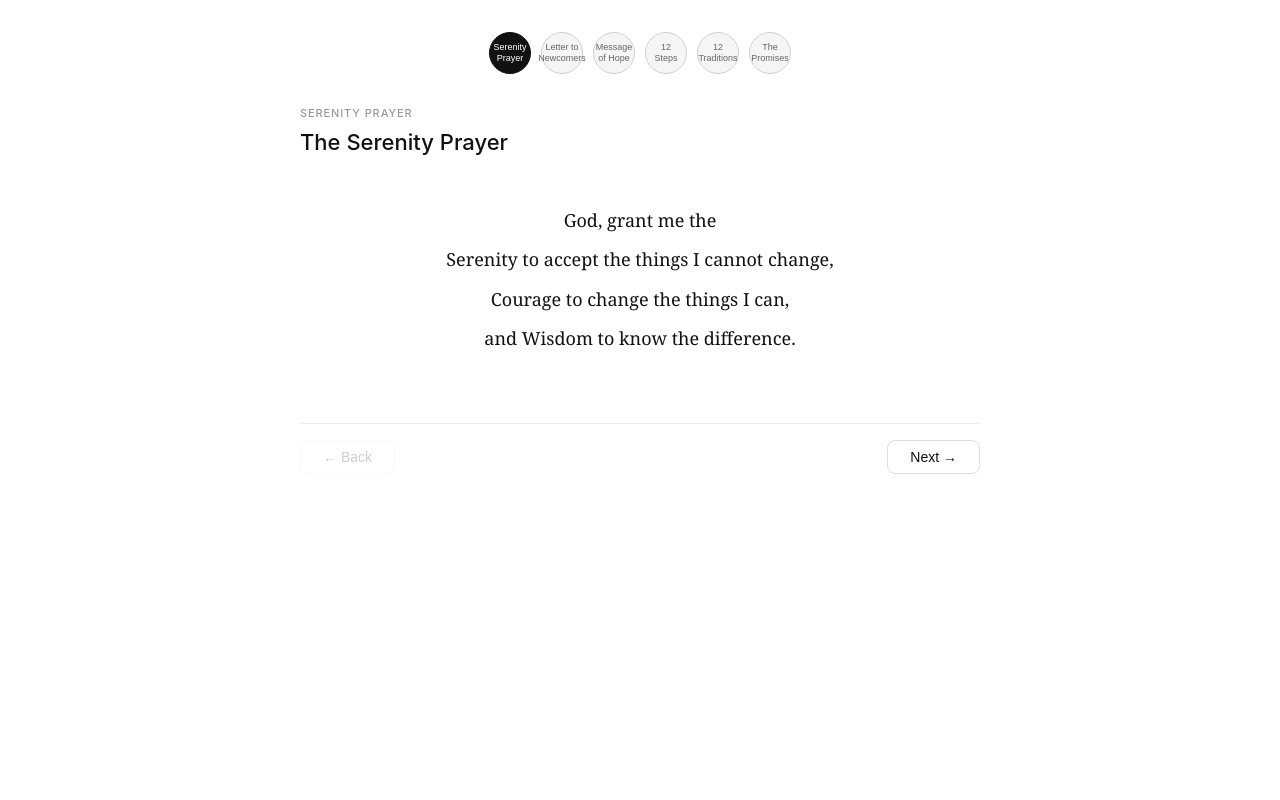
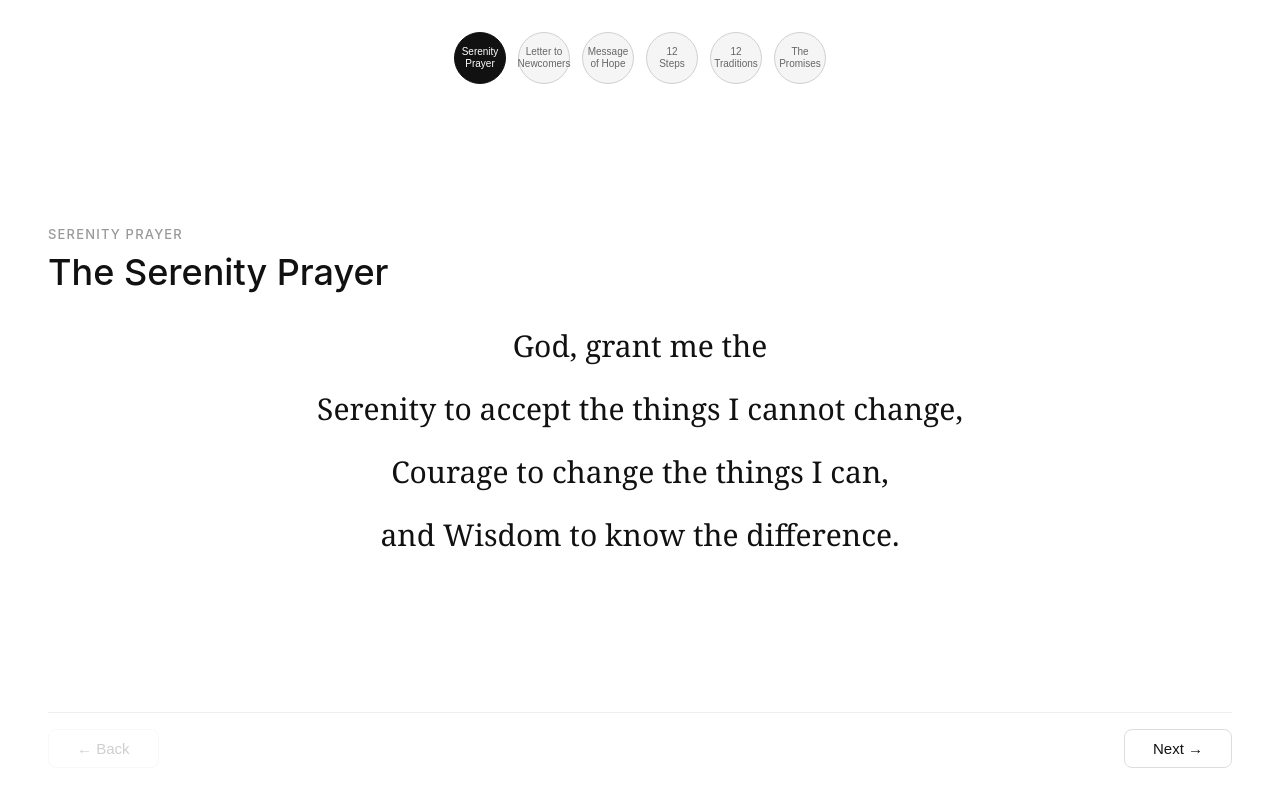
Before and after one commit to midweekmeeting/slides, a plain HTML site: page index.html in a window 1280 px wide. Drawn offline with Linux system fonts and the light colour scheme.

Commit message:
increase font-size with clamp

```diff
--- a/index.html
+++ b/index.html
@@ -6,39 +6,35 @@
 <title>Wednesday Meeting</title>
 <style>
   *, *::before, *::after { box-sizing: border-box; margin: 0; padding: 0; }
-  html, body { height: 100%; }
+  html, body { height: 100%; overflow: hidden; }
   body {
     font-family: -apple-system, BlinkMacSystemFont, "Segoe UI", Roboto, sans-serif;
     background: #fff;
     color: #111;
-    min-height: 100vh;
-    display: flex;
-    align-items: flex-start;
-    justify-content: center;
-    padding: 2rem 1rem;
+    height: 100vh;
   }
   .shell {
-    width: 100%;
-    max-width: 680px;
     display: flex;
     flex-direction: column;
-    min-height: 520px;
+    height: 100vh;
+    padding: 2rem 3rem;
   }
   .nav-circles {
     display: flex;
-    gap: 10px;
+    gap: 12px;
     flex-wrap: wrap;
-    margin-bottom: 2rem;
+    margin-bottom: 1.75rem;
     justify-content: center;
+    flex-shrink: 0;
   }
   .circle-btn {
-    width: 42px;
-    height: 42px;
+    width: 52px;
+    height: 52px;
     border-radius: 50%;
     border: 1.5px solid #d0d0d0;
     background: #f5f5f5;
     cursor: pointer;
-    font-size: 9px;
+    font-size: 10px;
     font-weight: 500;
     color: #666;
     display: flex;
@@ -49,54 +45,71 @@
     padding: 4px;
     transition: all 0.15s;
     white-space: pre;
+    flex-shrink: 0;
   }
   .circle-btn:hover { border-color: #999; color: #111; }
   .circle-btn.active { background: #111; color: #fff; border-color: #111; }
-  .slide { display: none; flex: 1; flex-direction: column; }
+  .slides-wrap {
+    flex: 1;
+    display: flex;
+    flex-direction: column;
+    overflow: hidden;
+  }
+  .slide { display: none; flex: 1; flex-direction: column; overflow: hidden; }
   .slide.active { display: flex; }
-  .slide-inner { flex: 1; padding-bottom: 1.5rem; }
+  .slide-inner {
+    flex: 1;
+    display: flex;
+    flex-direction: column;
+    justify-content: center;
+    overflow: hidden;
+    padding-bottom: 1rem;
+  }
   .section-label {
-    font-size: 11px;
+    font-size: 13px;
     font-weight: 500;
-    letter-spacing: 0.08em;
+    letter-spacing: 0.09em;
     text-transform: uppercase;
     color: #999;
-    margin-bottom: 0.5rem;
+    margin-bottom: 0.6rem;
+    flex-shrink: 0;
   }
   .slide-title {
-    font-size: 22px;
+    font-size: clamp(24px, 3vw, 36px);
     font-weight: 500;
     color: #111;
     margin-bottom: 1.25rem;
-    line-height: 1.3;
+    line-height: 1.2;
+    flex-shrink: 0;
   }
   .slide-subtitle {
-    font-size: 12px;
+    font-size: clamp(13px, 1.4vw, 16px);
     color: #888;
     margin-bottom: 1rem;
     font-style: italic;
+    flex-shrink: 0;
   }
   .slide-body {
-    font-size: 16px;
+    font-size: clamp(17px, 2vw, 24px);
     color: #222;
     line-height: 1.8;
   }
   .slide-body p { margin-bottom: 1rem; }
-  .slide-body ol, .slide-body ul { padding-left: 1.4rem; }
+  .slide-body ol, .slide-body ul { padding-left: 1.5rem; }
   .slide-body li { margin-bottom: 0.65rem; line-height: 1.75; }
   .prayer-text {
-    font-size: 18px;
-    line-height: 2.2;
+    font-size: clamp(20px, 2.5vw, 30px);
+    line-height: 2.1;
     color: #111;
     text-align: center;
-    padding: 1.5rem 0;
     font-family: Georgia, "Times New Roman", serif;
   }
   .page-indicator {
-    font-size: 12px;
+    font-size: 13px;
     color: #aaa;
     text-align: center;
-    margin-bottom: 0.75rem;
+    margin-bottom: 0.6rem;
+    flex-shrink: 0;
   }
   .nav-btns {
     display: flex;
@@ -104,13 +117,14 @@
     align-items: center;
     border-top: 1px solid #eee;
     padding-top: 1rem;
+    flex-shrink: 0;
   }
   .nav-btn {
     background: transparent;
     border: 1px solid #ddd;
     border-radius: 8px;
-    padding: 8px 22px;
-    font-size: 14px;
+    padding: 10px 28px;
+    font-size: 15px;
     font-weight: 500;
     cursor: pointer;
     color: #111;
@@ -125,7 +139,7 @@
     .circle-btn:hover { border-color: #888; color: #eee; }
     .circle-btn.active { background: #eee; color: #111; border-color: #eee; }
     .slide-title { color: #eee; }
-    .section-label { color: #666; }
+    .section-label { color: #555; }
     .slide-subtitle { color: #777; }
     .slide-body { color: #ccc; }
     .prayer-text { color: #eee; }
@@ -139,7 +153,7 @@
 <body>
 <div class="shell">
   <div class="nav-circles" id="navCircles"></div>
-  <div id="slides"></div>
+  <div class="slides-wrap" id="slides"></div>
 </div>
 
 <script>
@@ -148,93 +162,51 @@ const sections = [
     short: "Serenity\nPrayer",
     label: "The Serenity Prayer",
     pages: [
-      {
-        content: `<p class="prayer-text">God, grant me the<br>Serenity to accept the things I cannot change,<br>Courage to change the things I can,<br>and Wisdom to know the difference.</p>`
-      }
+      { content: `<p class="prayer-text">God, grant me the<br>Serenity to accept the things I cannot change,<br>Courage to change the things I can,<br>and Wisdom to know the difference.</p>` }
     ]
   },
   {
     short: "Letter to\nNewcomers",
     label: "A Letter to Newcomers",
     pages: [
-      {
-        content: `<p>For any newcomers with us for their first meeting, welcome! We acknowledge you for the courage it took to get here. At the end there will be a time for you to ask questions and get contact information from others to support you in your recovery.</p><p>It is suggested that you attend six meetings before deciding if SAA is for you. Please know you are welcome here and do keep coming back. You have found a safe place in which to heal yourself from harmful sexual behaviours.</p>`
-      },
-      {
-        content: `<p>Recovery meetings offer an accepting, non-judgmental environment where we can share our common struggles and learn how to apply some simple principles in our everyday lives.</p><p>The only requirement for membership is a desire to stop addictive sexual behaviours. There are no application forms or registration fees. We practise strict anonymity and confidentiality, so that our meetings are a safe place for all of us. Whoever we meet and whatever is said in a meeting is confidential and should not be disclosed to anyone else.</p>`
-      }
+      { content: `<p>For any newcomers with us for their first meeting, welcome! We acknowledge you for the courage it took to get here. At the end there will be a time for you to ask questions and get contact information from others to support you in your recovery.</p><p>It is suggested that you attend six meetings before deciding if SAA is for you. Please know you are welcome here and do keep coming back. You have found a safe place in which to heal yourself from harmful sexual behaviours.</p>` },
+      { content: `<p>Recovery meetings offer an accepting, non-judgmental environment where we can share our common struggles and learn how to apply some simple principles in our everyday lives.</p><p>The only requirement for membership is a desire to stop addictive sexual behaviours. There are no application forms or registration fees. We practise strict anonymity and confidentiality, so that our meetings are a safe place for all of us. Whoever we meet and whatever is said in a meeting is confidential and should not be disclosed to anyone else.</p>` }
     ]
   },
   {
     short: "Message\nof Hope",
     label: "A Message of Hope",
     pages: [
-      {
-        subtitle: "For sex addicts in the LGBT communities — adapted from SAA literature",
-        content: `<p>Sex Addicts Anonymous is a spiritual program based on the principles and traditions of Alcoholics Anonymous. We are grateful to A.A. for this gift which makes our recovery possible.</p><p>Our primary purpose is to stop our addictive sexual behaviour and to help others recover from sexual addiction. We find a new way of living through the SAA program and carry our message to others seeking recovery. Membership is open to all who have a desire to stop addictive sexual behaviour. There is no other requirement.</p>`
-      },
-      {
-        subtitle: "For sex addicts in the LGBT communities — adapted from SAA literature",
-        content: `<p>Our fellowship is open to anyone regardless of age, race, religion, ethnic background, marital status, or occupation. We welcome members of any sexual orientation or gender.</p><p>Many of our sexual behaviours produced negative consequences. These behaviours are not gender specific and may cross lines of sexual orientation.</p>`
-      },
-      {
-        subtitle: "For sex addicts in the LGBT communities — adapted from SAA literature",
-        content: `<p>For many of us, the spiral of sexual addiction led to what we called "hitting rock bottom" — to reach such a low point mentally, physically, emotionally, and spiritually that we break through our denial.</p><p>We now use our sense of surrender in a healthy manner. Previously we surrendered to the destructive addictive sexual behaviours that caused great damage in our lives. Now we start to surrender and become teachable, to a healthier way of life filled with hope, growth, and change.</p>`
-      }
+      { subtitle: "For sex addicts in the LGBT communities — adapted from SAA literature", content: `<p>Sex Addicts Anonymous is a spiritual program based on the principles and traditions of Alcoholics Anonymous. We are grateful to A.A. for this gift which makes our recovery possible.</p><p>Our primary purpose is to stop our addictive sexual behaviour and to help others recover from sexual addiction. Membership is open to all who have a desire to stop addictive sexual behaviour. There is no other requirement.</p>` },
+      { subtitle: "For sex addicts in the LGBT communities — adapted from SAA literature", content: `<p>Our fellowship is open to anyone regardless of age, race, religion, ethnic background, marital status, or occupation. We welcome members of any sexual orientation or gender.</p><p>Many of our sexual behaviours produced negative consequences. These behaviours are not gender specific and may cross lines of sexual orientation.</p>` },
+      { subtitle: "For sex addicts in the LGBT communities — adapted from SAA literature", content: `<p>For many of us, the spiral of sexual addiction led to what we called "hitting rock bottom" — to reach such a low point mentally, physically, emotionally, and spiritually that we break through our denial.</p><p>We now use our sense of surrender in a healthy manner. Now we start to surrender and become teachable, to a healthier way of life filled with hope, growth, and change.</p>` }
     ]
   },
   {
     short: "12\nSteps",
     label: "The Twelve Steps of SAA",
     pages: [
-      {
-        subtitle: "Sex Addicts Anonymous, p. 20–21",
-        content: `<ol start="1"><li>We admitted we were powerless over addictive sexual behaviour — that our lives had become unmanageable.</li><li>Came to believe that a Power greater than ourselves could restore us to sanity.</li><li>Made a decision to turn our will and our lives over to the care of God as we understood God.</li><li>Made a searching and fearless moral inventory of ourselves.</li></ol>`
-      },
-      {
-        subtitle: "Sex Addicts Anonymous, p. 20–21",
-        content: `<ol start="5"><li>Admitted to God, to ourselves, and to another human being the exact nature of our wrongs.</li><li>Were entirely ready to have God remove all these defects of character.</li><li>Humbly asked God to remove our shortcomings.</li><li>Made a list of all persons we had harmed and became willing to make amends to them all.</li></ol>`
-      },
-      {
-        subtitle: "Sex Addicts Anonymous, p. 20–21",
-        content: `<ol start="9"><li>Made direct amends to such people wherever possible, except when to do so would injure them or others.</li><li>Continued to take personal inventory and when we were wrong promptly admitted it.</li><li>Sought through prayer and meditation to improve our conscious contact with God as we understood God, praying only for knowledge of God's will for us and the power to carry that out.</li><li>Having had a spiritual awakening as the result of these steps, we tried to carry this message to other sex addicts and to practise these principles in our lives.</li></ol>`
-      }
+      { subtitle: "Sex Addicts Anonymous, p. 20–21", content: `<ol start="1"><li>We admitted we were powerless over addictive sexual behaviour — that our lives had become unmanageable.</li><li>Came to believe that a Power greater than ourselves could restore us to sanity.</li><li>Made a decision to turn our will and our lives over to the care of God as we understood God.</li><li>Made a searching and fearless moral inventory of ourselves.</li></ol>` },
+      { subtitle: "Sex Addicts Anonymous, p. 20–21", content: `<ol start="5"><li>Admitted to God, to ourselves, and to another human being the exact nature of our wrongs.</li><li>Were entirely ready to have God remove all these defects of character.</li><li>Humbly asked God to remove our shortcomings.</li><li>Made a list of all persons we had harmed and became willing to make amends to them all.</li></ol>` },
+      { subtitle: "Sex Addicts Anonymous, p. 20–21", content: `<ol start="9"><li>Made direct amends to such people wherever possible, except when to do so would injure them or others.</li><li>Continued to take personal inventory and when we were wrong promptly admitted it.</li><li>Sought through prayer and meditation to improve our conscious contact with God as we understood God, praying only for knowledge of God's will for us and the power to carry that out.</li><li>Having had a spiritual awakening as the result of these steps, we tried to carry this message to other sex addicts and to practise these principles in our lives.</li></ol>` }
     ]
   },
   {
     short: "12\nTraditions",
     label: "The Twelve Traditions of SAA",
     pages: [
-      {
-        subtitle: "Sex Addicts Anonymous, p. 77",
-        content: `<ol start="1"><li>Our common welfare should come first; personal recovery depends upon SAA unity.</li><li>For our group purpose there is but one ultimate authority — a loving God as expressed in our group conscience. Our leaders are but trusted servants; they do not govern.</li><li>The only requirement for SAA membership is a desire to stop addictive sexual behaviour.</li><li>Each group should be autonomous except in matters affecting other groups or SAA as a whole.</li></ol>`
-      },
-      {
-        subtitle: "Sex Addicts Anonymous, p. 77",
-        content: `<ol start="5"><li>Each group has but one primary purpose — to carry its message to the sex addict who still suffers.</li><li>An SAA group ought never endorse, finance, or lend the SAA name to any related facility or outside enterprise, lest problems of money, property, and prestige divert us from our primary purpose.</li><li>Every SAA group ought to be fully self-supporting.</li><li>SAA should remain forever nonprofessional, but our service centres may employ special workers.</li></ol>`
-      },
-      {
-        subtitle: "Sex Addicts Anonymous, p. 77",
-        content: `<ol start="9"><li>SAA, as such, ought never be organised; but we may create service boards or committees directly responsible to those they serve.</li><li>SAA has no opinion on outside issues; hence the SAA name ought never be drawn into public controversy.</li><li>Our public relations policy is based on attraction rather than promotion; we need always maintain personal anonymity at the level of press, radio, TV, and films.</li><li>Anonymity is the spiritual foundation of all our traditions, ever reminding us to place principles before personalities.</li></ol>`
-      }
+      { subtitle: "Sex Addicts Anonymous, p. 77", content: `<ol start="1"><li>Our common welfare should come first; personal recovery depends upon SAA unity.</li><li>For our group purpose there is but one ultimate authority — a loving God as expressed in our group conscience. Our leaders are but trusted servants; they do not govern.</li><li>The only requirement for SAA membership is a desire to stop addictive sexual behaviour.</li><li>Each group should be autonomous except in matters affecting other groups or SAA as a whole.</li></ol>` },
+      { subtitle: "Sex Addicts Anonymous, p. 77", content: `<ol start="5"><li>Each group has but one primary purpose — to carry its message to the sex addict who still suffers.</li><li>An SAA group ought never endorse, finance, or lend the SAA name to any related facility or outside enterprise, lest problems of money, property, and prestige divert us from our primary purpose.</li><li>Every SAA group ought to be fully self-supporting.</li><li>SAA should remain forever nonprofessional, but our service centres may employ special workers.</li></ol>` },
+      { subtitle: "Sex Addicts Anonymous, p. 77", content: `<ol start="9"><li>SAA, as such, ought never be organised; but we may create service boards or committees directly responsible to those they serve.</li><li>SAA has no opinion on outside issues; hence the SAA name ought never be drawn into public controversy.</li><li>Our public relations policy is based on attraction rather than promotion; we need always maintain personal anonymity at the level of press, radio, TV, and films.</li><li>Anonymity is the spiritual foundation of all our traditions, ever reminding us to place principles before personalities.</li></ol>` }
     ]
   },
   {
     short: "The\nPromises",
     label: "The Promises",
     pages: [
-      {
-        subtitle: "Alcoholics Anonymous, p. 83–84",
-        content: `<p>If we are painstaking about this phase of our development, we will be amazed before we are half way through.</p><ul><li>We are going to know a new freedom and a new happiness.</li><li>We will not regret the past nor wish to shut the door on it.</li><li>We will comprehend the word serenity and we will know peace.</li><li>No matter how far down the scale we have gone, we will see how our experience can benefit others.</li><li>That feeling of uselessness and self-pity will disappear.</li></ul>`
-      },
-      {
-        subtitle: "Alcoholics Anonymous, p. 83–84",
-        content: `<ul><li>We will lose interest in selfish things and gain interest in our fellows.</li><li>Self-seeking will slip away.</li><li>Our whole attitude and outlook upon life will change.</li><li>Fear of people and of economic insecurity will leave us.</li><li>We will intuitively know how to handle situations which used to baffle us.</li><li>We will suddenly realise that God is doing for us what we could not do for ourselves.</li></ul>`
-      },
-      {
-        subtitle: "Alcoholics Anonymous, p. 83–84",
-        content: `<p>Are these extravagant promises? We think not.</p><p>They are being fulfilled among us — sometimes quickly, sometimes slowly. They will always materialise if we work for them.</p>`
-      }
+      { subtitle: "Alcoholics Anonymous, p. 83–84", content: `<p>If we are painstaking about this phase of our development, we will be amazed before we are half way through.</p><ul><li>We are going to know a new freedom and a new happiness.</li><li>We will not regret the past nor wish to shut the door on it.</li><li>We will comprehend the word serenity and we will know peace.</li><li>No matter how far down the scale we have gone, we will see how our experience can benefit others.</li><li>That feeling of uselessness and self-pity will disappear.</li></ul>` },
+      { subtitle: "Alcoholics Anonymous, p. 83–84", content: `<ul><li>We will lose interest in selfish things and gain interest in our fellows.</li><li>Self-seeking will slip away.</li><li>Our whole attitude and outlook upon life will change.</li><li>Fear of people and of economic insecurity will leave us.</li><li>We will intuitively know how to handle situations which used to baffle us.</li><li>We will suddenly realise that God is doing for us what we could not do for ourselves.</li></ul>` },
+      { subtitle: "Alcoholics Anonymous, p. 83–84", content: `<p>Are these extravagant promises? We think not.</p><p>They are being fulfilled among us — sometimes quickly, sometimes slowly. They will always materialise if we work for them.</p>` }
     ]
   }
 ];
@@ -266,7 +238,7 @@ flat.forEach((slide, idx) => {
   const sub = slide.subtitle ? `<div class="slide-subtitle">${slide.subtitle}</div>` : "";
   div.innerHTML = `
     <div class="slide-inner">
-      <div class="section-label">${slide.short.replace("\n", " ")}</div>
+      <div class="section-label">${slide.short.replace("\n"," ")}</div>
       <div class="slide-title">${slide.label}</div>
       ${sub}
       <div class="slide-body">${slide.content}</div>
@@ -281,13 +253,12 @@ flat.forEach((slide, idx) => {
 
 function go(idx) {
   if (idx < 0 || idx >= flat.length) return;
-  document.getElementById("s" + cur).classList.remove("active");
+  document.getElementById("s"+cur).classList.remove("active");
   cur = idx;
-  document.getElementById("s" + cur).classList.add("active");
+  document.getElementById("s"+cur).classList.add("active");
   navEl.querySelectorAll(".circle-btn").forEach((btn, si) => {
     btn.classList.toggle("active", flat[cur].si === si);
   });
-  window.scrollTo({ top: 0, behavior: "smooth" });
 }
 
 go(0);
```
